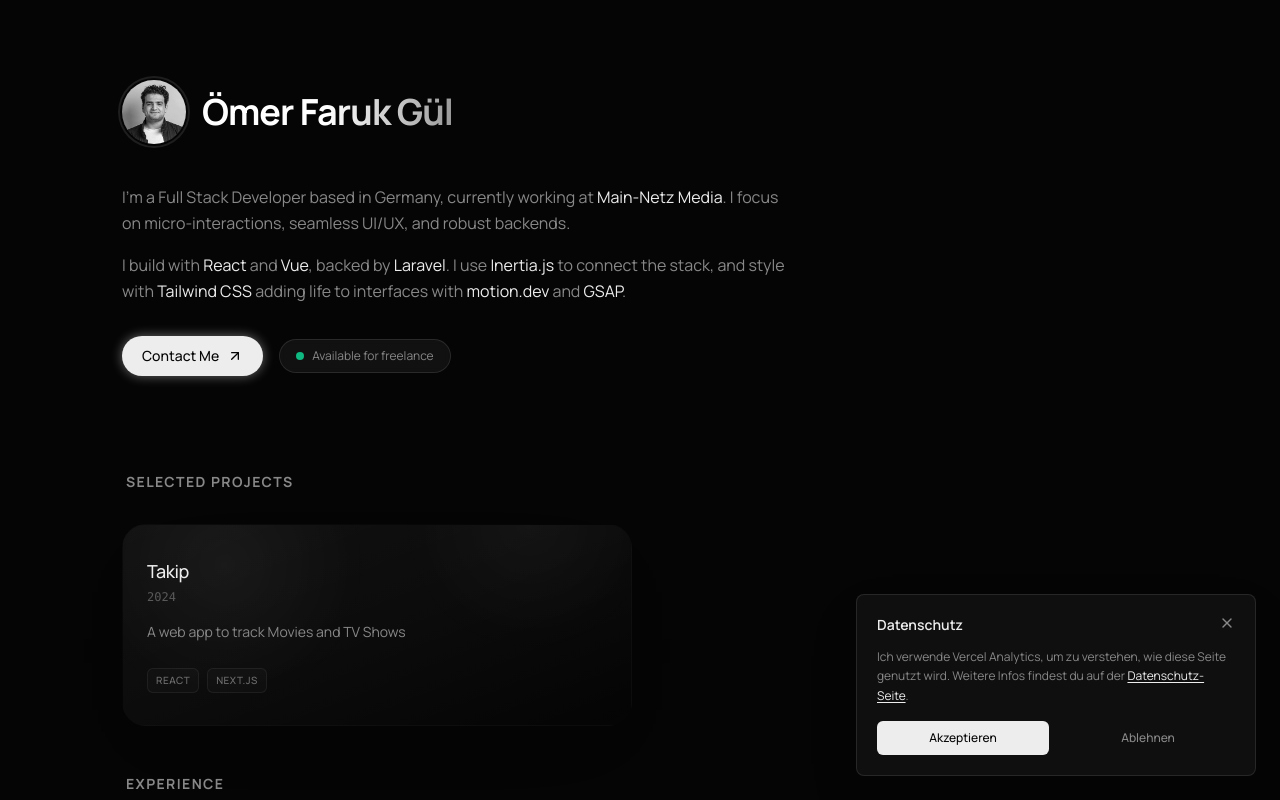
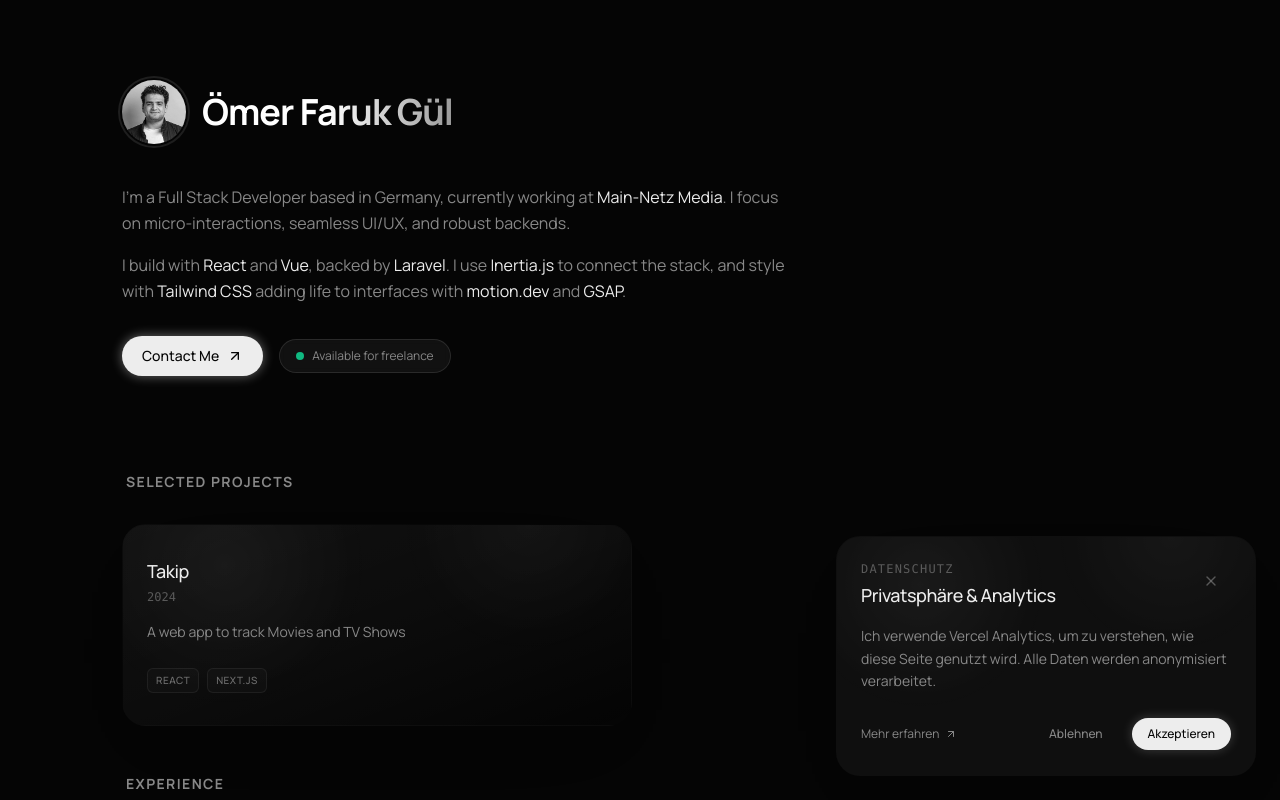
Before and after one commit to Xisisrefliel/portfolio, a React (Vite) app: page / in a window 1280 px wide. Shown: the top 800 px of the page. Built offline with nearby package versions, Linux system fonts and the light colour scheme.

Commit message:
minor fixes

```diff
--- a/App.tsx
+++ b/App.tsx
@@ -1,5 +1,5 @@
 import * as React from 'react';
-import { useEffect, useState } from 'react';
+import { useEffect, useState, useCallback, useMemo } from 'react';
 import { AnimatePresence, motion } from 'framer-motion';
 import { Github, Twitter, Mail, Link as LinkIcon, ArrowUpRight } from 'lucide-react';
 import { Analytics } from '@vercel/analytics/react';
@@ -24,6 +24,8 @@
   return match ? match[1] : null;
 };
 
+const icons = { Twitter, Github, Mail };
+
 const AppContent: React.FC = () => {
   const [currentSlug, setCurrentSlug] = useState<string | null>(() => getSlugFromPath());
 
@@ -36,21 +38,28 @@
     return () => window.removeEventListener('popstate', handlePopState);
   }, []);
 
-  const handleSelectPost = (slug: string) => {
-    window.history.pushState({}, '', `/blog/${slug}`);
-    setCurrentSlug(slug);
-  };
+  const handleNavigateTo = useCallback((path: string) => {
+    if (path === '/') {
+      window.history.pushState({}, '', '/');
+      setCurrentSlug(null);
+      window.scrollTo({ top: 0, behavior: 'smooth' });
+    } else {
+      window.history.pushState({}, '', path);
+      setCurrentSlug(path === '/datenschutz' ? 'datenschutz' : path.replace('/blog/', ''));
+    }
+  }, []);
 
-  const handleBackHome = () => {
-    window.history.pushState({}, '', `/`);
-    setCurrentSlug(null);
-    window.scrollTo({ top: 0, behavior: 'smooth' });
-  };
+  const handleSelectPost = useCallback((slug: string) => {
+    handleNavigateTo(`/blog/${slug}`);
+  }, [handleNavigateTo]);
 
-  const handleNavigateDatenschutz = () => {
-    window.history.pushState({}, '', `/datenschutz`);
-    setCurrentSlug('datenschutz');
-  };
+  const handleBackHome = useCallback(() => {
+    handleNavigateTo('/');
+  }, [handleNavigateTo]);
+
+  const handleNavigateDatenschutz = useCallback(() => {
+    handleNavigateTo('/datenschutz');
+  }, [handleNavigateTo]);
 
   useEffect(() => {
     if (typeof window === 'undefined') return;
@@ -64,9 +73,11 @@
     window.scrollTo({ top: 0, behavior: currentSlug ? 'auto' : 'smooth' });
   }, [currentSlug]);
 
-  const post = currentSlug && currentSlug !== 'datenschutz'
-    ? BLOG_POSTS.find((p) => p.slug === currentSlug) || null
-    : null;
+  const post = useMemo(() => {
+    return currentSlug && currentSlug !== 'datenschutz'
+      ? BLOG_POSTS.find((p) => p.slug === currentSlug) || null
+      : null;
+  }, [currentSlug]);
 
   const { consent } = useCookieConsent();
 
@@ -135,7 +146,6 @@
                     <h2 className="text-sm font-bold uppercase tracking-widest text-textMuted mb-6 pl-1">Connect</h2>
                     <div className="flex flex-wrap gap-4">
                       {SOCIALS.map((social) => {
-                        const icons = { Twitter, Github, Mail };
                         const Icon = icons[social.icon as keyof typeof icons] || LinkIcon;
                         return (
                           <a
@@ -167,7 +177,7 @@
         </AnimatePresence>
       </div>
 
-      <CookieConsent />
+      <CookieConsent onNavigateToDatenschutz={handleNavigateDatenschutz} />
     </>
   );
 };
--- a/components/CookieConsent.tsx
+++ b/components/CookieConsent.tsx
@@ -1,9 +1,14 @@
 import * as React from 'react';
 import { motion, AnimatePresence } from 'framer-motion';
-import { X } from 'lucide-react';
+import { X, ArrowUpRight } from 'lucide-react';
 import { useCookieConsent } from './CookieContext';
+import GlassCard from './GlassCard';
 
-const CookieConsent: React.FC = () => {
+interface CookieConsentProps {
+  onNavigateToDatenschutz?: () => void;
+}
+
+const CookieConsent: React.FC<CookieConsentProps> = ({ onNavigateToDatenschutz }) => {
   const { hasConsented, acceptAll, rejectAll } = useCookieConsent();
 
   if (hasConsented) return null;
@@ -11,47 +16,59 @@
   return (
     <AnimatePresence>
       <motion.div
-        initial={{ opacity: 0, y: 32 }}
-        animate={{ opacity: 1, y: 0 }}
-        exit={{ opacity: 0, y: 32 }}
-        transition={{ duration: 0.3, ease: [0.16, 1, 0.3, 1] }}
-        className="fixed bottom-6 left-6 right-6 md:left-auto md:right-6 md:w-[400px] z-50"
+        initial={{ opacity: 0, scale: 0.95, y: 20 }}
+        animate={{ opacity: 1, scale: 1, y: 0 }}
+        exit={{ opacity: 0, scale: 0.95, y: 20 }}
+        transition={{ duration: 0.4, ease: [0.16, 1, 0.3, 1] }}
+        className="fixed bottom-6 left-6 right-6 md:left-auto md:right-6 md:w-[420px] z-50"
       >
-        <div className="bg-surface border border-white/10 rounded-lg p-5 shadow-2xl">
-          <div className="flex justify-between items-start mb-3">
-            <h3 className="text-sm font-semibold text-textMain">Datenschutz</h3>
+        <GlassCard className="!px-6 !py-6 !from-surface !via-surface !to-surface !bg-surface border border-transparent hover:border-white/[0.08] transition-all duration-300">
           <button
             onClick={rejectAll}
-              className="text-textMuted hover:text-textMain transition-colors"
+            className="absolute top-3 right-3 text-textMuted/60 hover:text-textMain transition-colors"
             aria-label="Close"
           >
             <X size={16} />
           </button>
+
+          <div className="flex flex-col gap-1 mb-4">
+            <span className="text-xs font-mono uppercase tracking-widest text-textMuted/60">Datenschutz</span>
+            <h3 className="text-lg font-medium text-textMain tracking-tight">
+              Privatsphäre & Analytics
+            </h3>
           </div>
 
-          <p className="text-xs text-textMuted mb-4 leading-relaxed">
+          <p className="text-sm text-textMuted leading-relaxed mb-6">
             Ich verwende Vercel Analytics, um zu verstehen, wie diese Seite genutzt wird.
-            Weitere Infos findest du auf der{' '}
-            <a href="/datenschutz" className="text-textMain underline hover:no-underline underline-offset-2">
-              Datenschutz-Seite
-            </a>.
+            Alle Daten werden anonymisiert verarbeitet.
           </p>
 
-          <div className="flex gap-3">
+          <div className="flex items-center gap-3">
+            <button
+              onClick={onNavigateToDatenschutz}
+              className="flex items-center gap-1.5 text-xs text-textMuted hover:text-textMain transition-colors group"
+            >
+              Mehr erfahren
+              <ArrowUpRight
+                size={12}
+                className="transition-transform group-hover:-translate-y-0.5 group-hover:translate-x-0.5"
+              />
+            </button>
+            <div className="flex-1" />
+            <button
+              onClick={rejectAll}
+              className="px-4 py-2 text-xs font-medium text-textMuted hover:text-textMain hover:bg-white/[0.05] rounded-full border border-transparent hover:border-white/[0.08] transition-all duration-300"
+            >
+              Ablehnen
+            </button>
             <button
               onClick={acceptAll}
-              className="flex-1 bg-textMain text-background px-4 py-2 rounded-md text-xs font-medium hover:bg-white transition-colors"
+              className="px-4 py-2 text-xs font-medium bg-textMain text-background rounded-full hover:bg-white transition-colors shadow-[0_0_12px_rgba(255,255,255,0.2)] hover:shadow-[0_0_16px_rgba(255,255,255,0.3)] hdr:shadow-[0_0_15px_rgba(255,255,255,0.25)] hdr:hover:shadow-[0_0_20px_rgba(255,255,255,0.35)] transition-all duration-300"
             >
               Akzeptieren
             </button>
-            <button
-              onClick={rejectAll}
-              className="flex-1 px-4 py-2 rounded-md text-xs font-medium text-textMuted hover:text-textMain hover:bg-white/5 transition-colors border border-transparent hover:border-white/5"
-            >
-              Ablehnen
-            </button>
           </div>
-        </div>
+        </GlassCard>
       </motion.div>
     </AnimatePresence>
   );
--- a/components/CookieContext.tsx
+++ b/components/CookieContext.tsx
@@ -34,22 +34,29 @@
     }
   }, []);
 
-  const acceptAll = () => {
+  const acceptAll = React.useCallback(() => {
     const newConsent = { analytics: true };
     setConsent(newConsent);
     setHasConsented(true);
     localStorage.setItem('cookieConsent', JSON.stringify(newConsent));
-  };
+  }, []);
 
-  const rejectAll = () => {
+  const rejectAll = React.useCallback(() => {
     const newConsent = { analytics: false };
     setConsent(newConsent);
     setHasConsented(true);
     localStorage.setItem('cookieConsent', JSON.stringify(newConsent));
-  };
+  }, []);
+
+  const contextValue = React.useMemo(() => ({
+    consent,
+    hasConsented,
+    acceptAll,
+    rejectAll
+  }), [consent, hasConsented, acceptAll, rejectAll]);
 
   return (
-    <CookieContext.Provider value={{ consent, hasConsented, acceptAll, rejectAll }}>
+    <CookieContext.Provider value={contextValue}>
       {children}
     </CookieContext.Provider>
   );
--- a/components/Datenschutz.tsx
+++ b/components/Datenschutz.tsx
@@ -1,41 +1,53 @@
 import * as React from 'react';
 import { motion } from 'framer-motion';
 import { ArrowLeft, Shield, Server, Activity } from 'lucide-react';
+import GlassCard from './GlassCard';
 
 const Datenschutz: React.FC<{ onBack: () => void }> = ({ onBack }) => {
+  const handleBackClick = (event: React.MouseEvent<HTMLAnchorElement>) => {
+    event.preventDefault();
+    onBack();
+  };
+
   return (
-    <motion.div
-      initial={{ opacity: 0, y: 32, scale: 0.98 }}
-      animate={{ opacity: 1, y: 0, scale: 1 }}
-      exit={{ opacity: 0, y: -16, scale: 0.985 }}
-      transition={{ duration: 0.35, ease: [0.16, 1, 0.3, 1] }}
-      className="min-h-screen"
+    <div className="min-h-screen text-textMain">
+      <main role="main" className="relative mx-auto px-6 pb-24 pt-14 max-w-[880px] lg:max-w-[940px]">
+        <div className="flex items-center justify-between">
+          <a
+            href="/"
+            onClick={handleBackClick}
+            className="inline-flex items-center gap-2 text-sm text-textMuted hover:text-white transition-colors"
           >
-      <main role="main" className="relative z-10 max-w-[1100px] mx-auto px-8 pb-32">
-        <div className="pt-20 mb-12">
-          <button
-            onClick={onBack}
-            className="flex items-center gap-2 text-sm text-textMuted hover:text-textMain transition-colors mb-8 group"
+            <ArrowLeft size={16} />
+            Zurück
+          </a>
+          <span className="text-[11px] uppercase tracking-[0.22em] text-textMain/80">
+            Datenschutz
+          </span>
+        </div>
+
+        <GlassCard className="mt-10">
+          <div className="space-y-6">
+            <motion.h1
+              initial={{ opacity: 0, y: 12 }}
+              animate={{ opacity: 1, y: 0 }}
+              transition={{ duration: 0.5, ease: 'easeOut' }}
+              className="font-serif text-4xl sm:text-5xl leading-[1.08] text-textMain"
             >
-            <ArrowLeft size={16} className="group-hover:-translate-x-0.5 transition-transform" />
-            Zurück
-          </button>
-
-          <div className="max-w-3xl">
-            <h1 className="text-4xl md:text-5xl font-serif font-bold text-textMain mb-6">
               Datenschutz
-            </h1>
-            <p className="text-lg text-textMuted mb-12 leading-relaxed">
+            </motion.h1>
+            <p className="text-base sm:text-lg text-textMuted/85 leading-relaxed max-w-2xl border-l border-white/10 pl-4">
               Letzte Aktualisierung: Dezember 2025
             </p>
+          </div>
+        </GlassCard>
 
-            <div className="space-y-8">
-              <section className="bg-surface border border-white/5 rounded-lg p-6">
-                <div className="flex items-center gap-3 mb-4">
-                  <Server size={20} className="text-textMain" />
-                  <h2 className="text-xl font-semibold text-textMain">Hosting</h2>
-                </div>
-                <p className="text-sm text-textMuted leading-relaxed">
+        <article className="mt-12 space-y-10 text-[16px] leading-[1.85] text-textMuted">
+          <div className="space-y-3">
+            <h3 className="text-textMain text-xl font-semibold tracking-tight">
+              Hosting
+            </h3>
+            <p className="space-y-3">
               Diese Website wird von Vercel Inc. gehostet. Vercel ist ein Anbieter aus den USA,
               der sich zur Einhaltung des EU-US Privacy Framework verpflichtet hat.
               Weitere Informationen findest du in der{' '}
@@ -48,50 +60,65 @@
                 Vercel-Datenschutzerklärung
               </a>.
             </p>
-              </section>
+          </div>
 
-              <section className="bg-surface border border-white/5 rounded-lg p-6">
-                <div className="flex items-center gap-3 mb-4">
-                  <Activity size={20} className="text-textMain" />
-                  <h2 className="text-xl font-semibold text-textMain">Analytics</h2>
-                </div>
-                <p className="text-sm text-textMuted leading-relaxed mb-4">
+          <div className="space-y-3">
+            <h3 className="text-textMain text-xl font-semibold tracking-tight">
+              Analytics
+            </h3>
+            <p>
               Ich verwende Vercel Analytics, um die Nutzung dieser Website zu analysieren.
               Folgende Daten werden erfasst:
             </p>
-                <ul className="text-sm text-textMuted leading-relaxed space-y-2 mb-4 ml-4 list-disc">
+            <ul className="space-y-2 ml-6 list-disc">
               <li>Anonymisierte IP-Adressen</li>
               <li>Browser-Typ und -Version</li>
               <li>Betriebssystem</li>
               <li>Besuchte Seiten und Verweildauer</li>
               <li>Referrer-Quelle</li>
             </ul>
-                <p className="text-sm text-textMuted leading-relaxed">
+            <p>
               Alle Daten werden in einem anonymisierten Format gespeichert und können
               nicht direkt einer Person zugeordnet werden. Es werden keine Cookies für
               Analysezwecke verwendet.
             </p>
-              </section>
+          </div>
 
-              <section className="bg-surface border border-white/5 rounded-lg p-6">
-                <div className="flex items-center gap-3 mb-4">
-                  <Shield size={20} className="text-textMain" />
-                  <h2 className="text-xl font-semibold text-textMain">Deine Rechte</h2>
+          <div className="space-y-3">
+            <h3 className="text-textMain text-xl font-semibold tracking-tight">
+              Sicherheit & Technologie
+            </h3>
+            <p className="space-y-3">
+              Um deine Privatsphäre bestmöglich zu schützen, verwendet diese Website folgende Maßnahmen:
+            </p>
+            <ul className="space-y-2 ml-6 list-disc">
+              <li><strong>Selbstgehostete Schriftarten:</strong> Alle Fonts werden lokal bereitgestellt, nicht über externe Dienste wie Google Fonts.</li>
+              <li><strong>Keine externen Tracking-Skripte:</strong> Es werden keine Drittanbieter-Tracking-Tools außer Vercel Analytics verwendet.</li>
+              <li><strong>Content-Hashed Dateinamen:</strong> JavaScript-Dateinamen werden automatisch bei jedem Build geändert und enthalten Content-Hashes.</li>
+              <li><strong>Statische Website:</strong> Keine serverseitige Datenbanken oder Benutzerauthentifizierung.</li>
+            </ul>
           </div>
-                <p className="text-sm text-textMuted leading-relaxed mb-4">
+
+          <div className="space-y-3">
+            <h3 className="text-textMain text-xl font-semibold tracking-tight">
+              Deine Rechte
+            </h3>
+            <p>
               Du hast jederzeit das Recht:
             </p>
-                <ul className="text-sm text-textMuted leading-relaxed space-y-2 ml-4 list-disc">
+            <ul className="space-y-2 ml-6 list-disc">
               <li>Informationen über deine gespeicherten Daten zu erhalten</li>
               <li>Unrichtige Daten berichtigen zu lassen</li>
               <li>Löschung deiner Daten zu verlangen</li>
               <li>Der Datenverarbeitung zu widersprechen</li>
             </ul>
-              </section>
+          </div>
 
-              <section className="bg-surface border border-white/5 rounded-lg p-6">
-                <h2 className="text-xl font-semibold text-textMain mb-4">Kontakt</h2>
-                <p className="text-sm text-textMuted leading-relaxed">
+          <div className="space-y-3">
+            <h3 className="text-textMain text-xl font-semibold tracking-tight">
+              Kontakt
+            </h3>
+            <p>
               Bei Fragen zum Datenschutz kannst du mich per{' '}
               <a
                 href="mailto:feherlofia@icloud.com"
@@ -101,12 +128,10 @@
               </a>{' '}
               kontaktieren.
             </p>
-              </section>
           </div>
+        </article>
+      </main>
     </div>
-        </div>
-      </main>
-    </motion.div>
   );
 };
 
--- a/components/Hero.tsx
+++ b/components/Hero.tsx
@@ -113,7 +113,6 @@
   </svg>
 );
 
-const Hero: React.FC = () => {
 const favorites = [
   { label: "React", Icon: ReactIcon, accent: "#6ee7ff" },
   { label: "TypeScript", Icon: TypeScriptIcon, accent: "#8ab4ff" },
@@ -123,6 +122,7 @@
   { label: "Vue", Icon: VueIcon, accent: "#41B883" },
 ];
 
+const Hero: React.FC = () => {
   return (
     <section className="relative mb-20">
       <motion.div
```
Also changed, not shown: components/WritingList.tsx (+9 -6 lines), vercel.json. Lines whose indentation alone changed are shown as unchanged.
